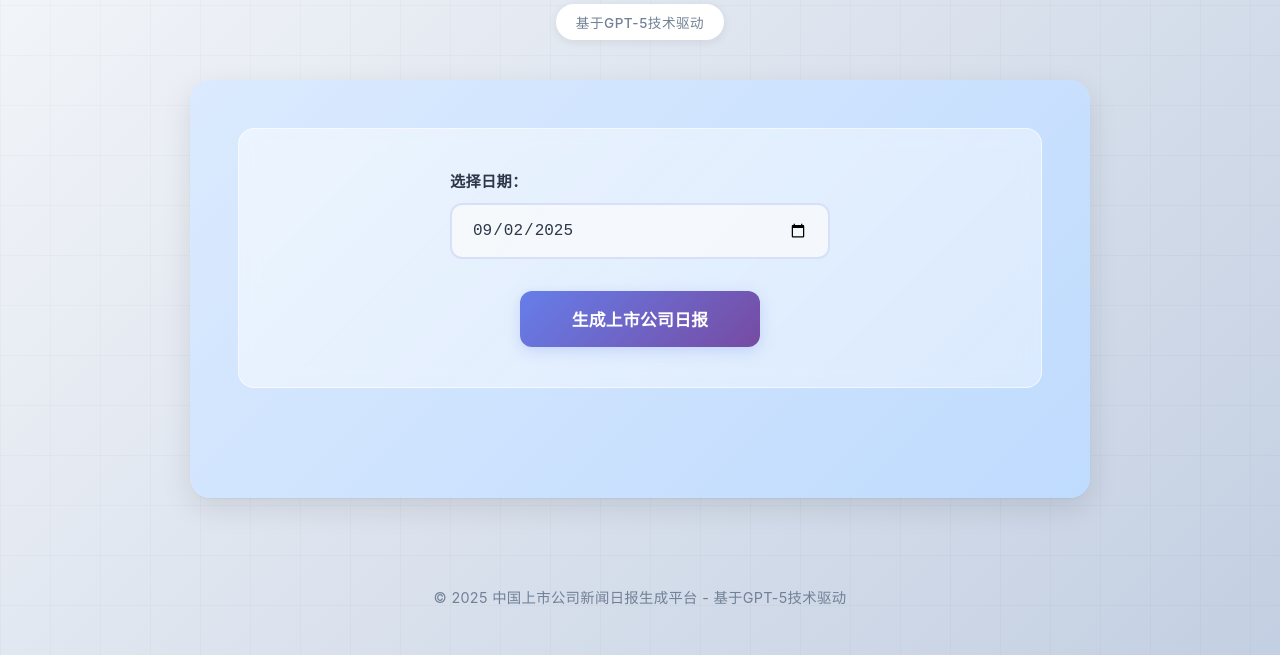
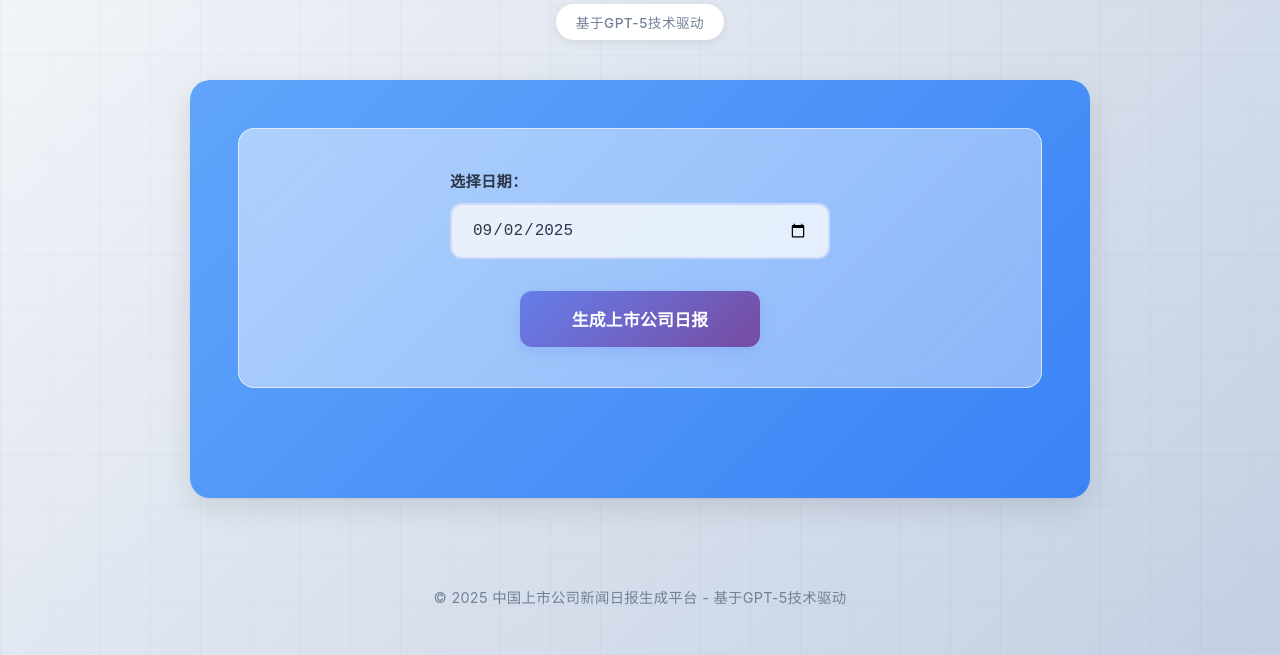
Before and after one commit to Imd11/china-stock-analyzer, a website: page index.html in a window 1280 px wide. Shown: the part 145-800 px from the top of the page. Drawn offline with Linux system fonts and the light colour scheme.

Commit message:
中间区域改为明显的蓝色
- 从淡蓝色改为正蓝色 (#60a5fa → #3b82f6)
- 更醒目的视觉效果

```diff
--- a/style-thinking.css
+++ b/style-thinking.css
@@ -73,7 +73,7 @@ header h1 {
 }
 
 main {
-    background: linear-gradient(135deg, #dbeafe 0%, #bfdbfe 100%);
+    background: linear-gradient(135deg, #60a5fa 0%, #3b82f6 100%);
     border-radius: 20px;
     padding: 3rem;
     margin: 0 auto 40px;
```
